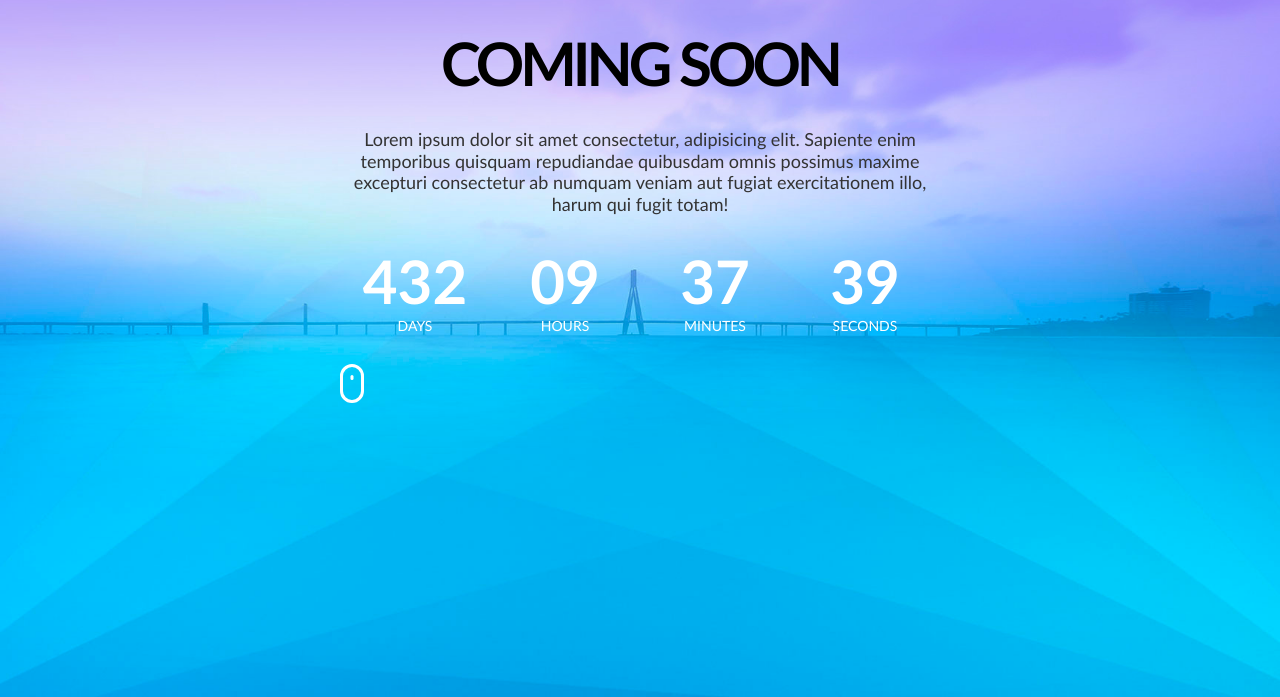
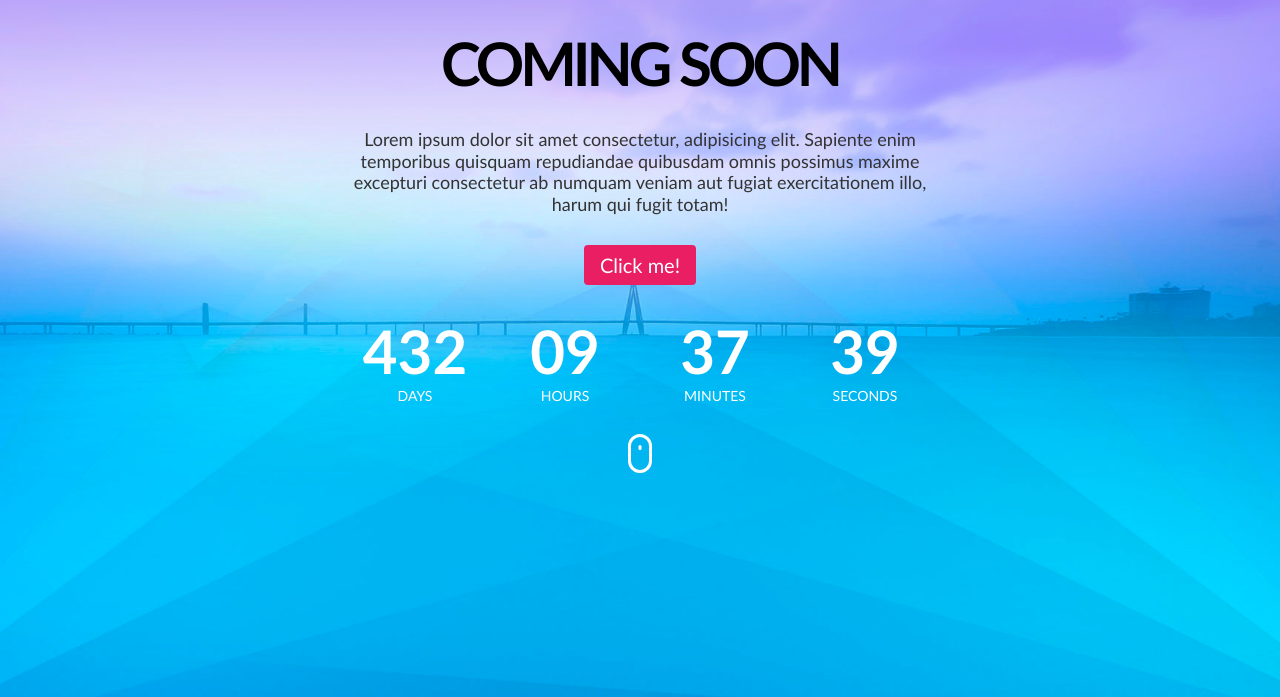
Before and after one commit to asnvc/12-coming-soon, a website: page index.html in a window 1280 px wide. Shown: the part 103-800 px from the top of the page. Drawn offline with Linux system fonts and the light colour scheme.

Commit message:
Button style

```diff
--- /dev/null
+++ b/css/components/button.css
@@ -0,0 +1,17 @@
+.btn{
+    padding: 0.5em;
+    padding-left: 0.8em;
+    padding-right: 0.8em;
+    border: none;
+    text-decoration: none;
+    color: #fff;
+    font-size: 20px;
+    line-height: 1em;
+    background-color: #ea1e63;
+    border: none;
+    border-radius: 0.2em;
+}
+
+.btn:hover{
+    box-shadow: 0 4px 8px #0002;
+}
--- a/css/components/clock.css
+++ b/css/components/clock.css
@@ -1,5 +1,6 @@
 .clock{
     display: flex;
+    width: 100%;
     flex-wrap: wrap;
     gap:10px 0px;
     text-align: center;
--- a/css/pages/home.css
+++ b/css/pages/home.css
@@ -7,6 +7,7 @@
 @import '../components/clock.css';
 @import '../components/mouse.css';
 @import '../components/progress-bar.css';
+@import '../components/button.css';
 
 /* CUSTOM STYLE BELLOW */
 
@@ -27,6 +28,8 @@
     flex-direction: column;
     gap: 30px;
     text-align: center;
+    align-content: center;
+    align-items: center;
 }
 
 .logo{
--- a/index.html
+++ b/index.html
@@ -20,6 +20,7 @@
             <img class="logo" src="./img/logo.png" alt="Logo">
             <h1 class="main-tittle">Coming soon</h1>
             <p class="main-description">Lorem ipsum dolor sit amet consectetur, adipisicing elit. Sapiente enim temporibus quisquam repudiandae quibusdam omnis possimus maxime excepturi consectetur ab numquam veniam aut fugiat exercitationem illo, harum qui fugit totam!</p>
+            <a href="#" class="btn">Click me!</a>
             <div class="clock">
                 <div class="time">
                     <div class="value">432</div>
@@ -75,6 +76,7 @@
                         <div class="bar" style="width: 50%;"></div>
                     </div>
                 </div>
+            </div>
             <div class="column right-column">
                 <h2>Have any questions?</h2>
                 <p>Lorem ipsum dolor, sit amet consectetur adipisicing elit. Nihil illo <a href="mailto:vardenis@pastenis.lt">vardenis@pastenis.lt</a> distinctio nesciunt non deserunt labore ipsam provident! Animi quasi optio nobis molestiae expedita numquam suscipit?</p>
```
